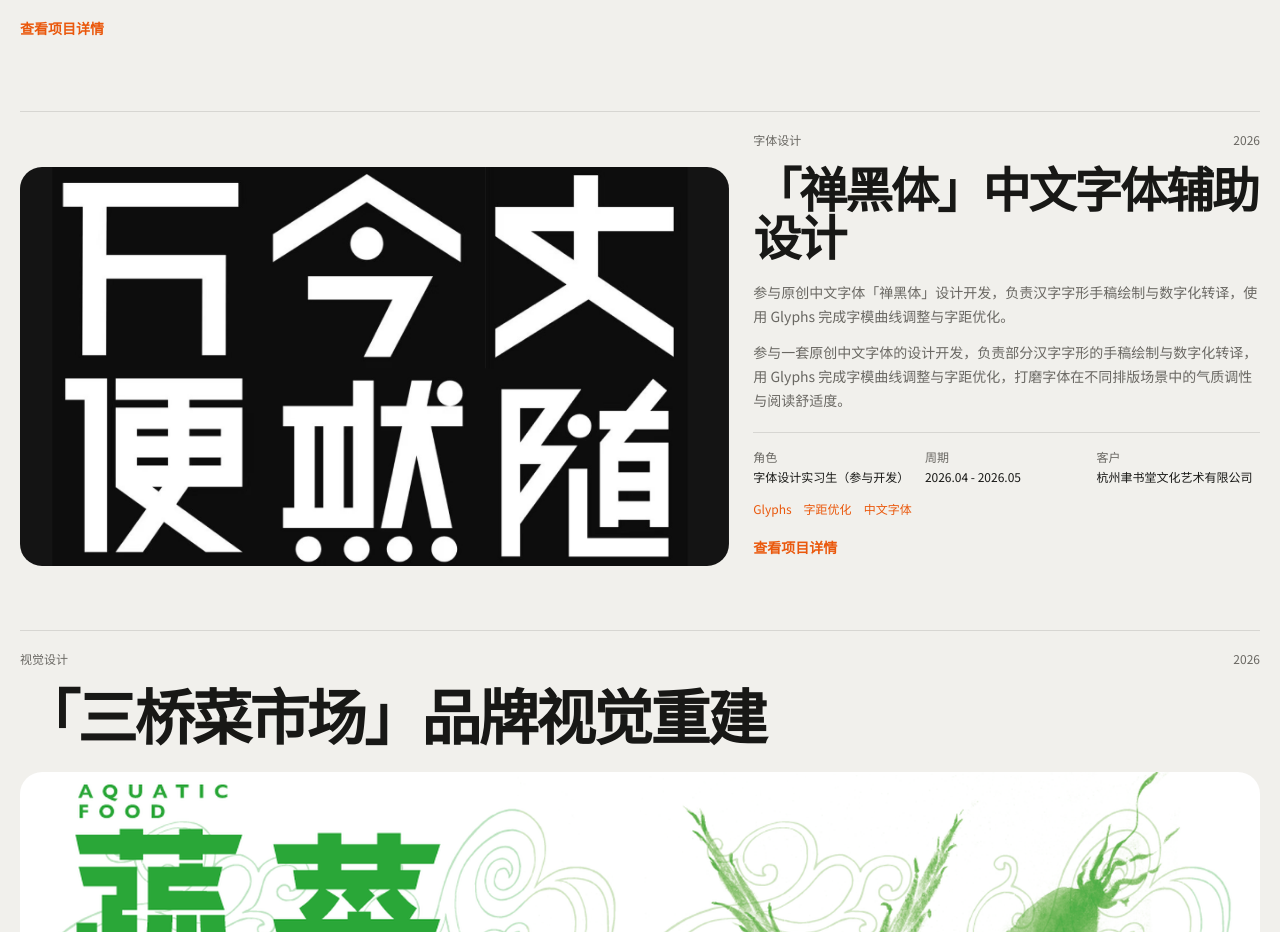
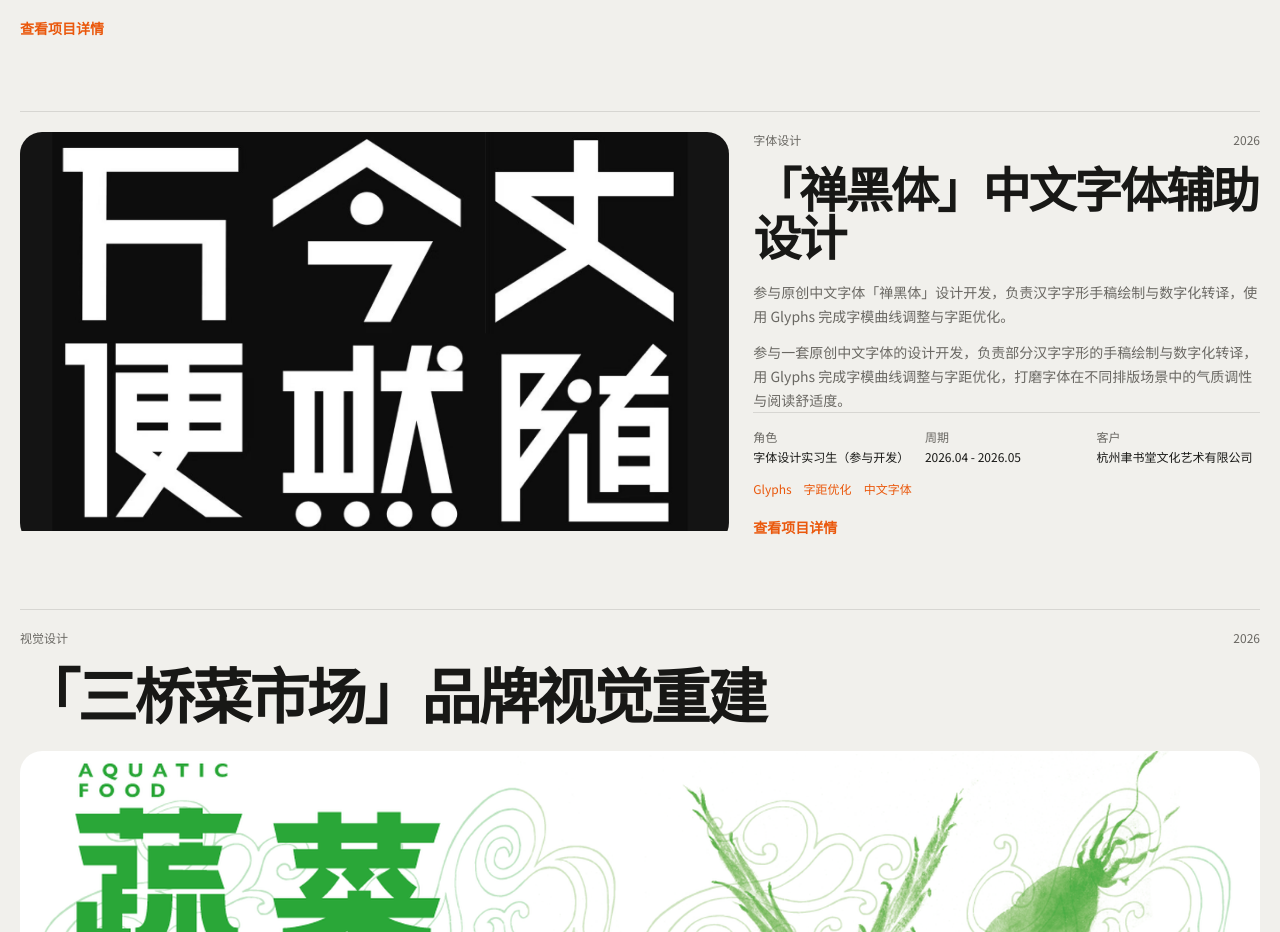
Before and after one commit to zhang0722-cn/portfolio, a React (Vite) app: page / in a window 1280 px wide. Shown: the part 3447-4379 px from the top of the page. Built offline with nearby package versions, Linux system fonts and the light colour scheme.

Commit message:
统一禅黑体卡片图文高度

```diff
--- a/src/components/Projects.tsx
+++ b/src/components/Projects.tsx
@@ -38,16 +38,16 @@ function ProjectCard({ project, index }: { project: Project; index: number }) {
           </div>
         </div>
       ) : (
-        <div className={`grid grid-cols-1 items-end gap-6 ${layouts[index] ?? layouts[1]}`}>
+        <div className={`grid grid-cols-1 ${index === 1 ? 'items-stretch' : 'items-end'} gap-6 ${layouts[index] ?? layouts[1]}`}>
           <a href={`#/project/${project.id}`} className={`block overflow-hidden ${imageOrder}`} style={{ borderRadius: 'var(--radius-lg)' }}>
             <img src={project.img} alt={project.title} loading="lazy" className="w-full object-contain transition-opacity duration-500 hover:opacity-90" style={{ aspectRatio: index === 0 ? '16/9' : project.coverRatio ?? '4/3' }} />
           </a>
-          <div className="pb-2">
+          <div className={index === 1 ? 'flex h-full flex-col pb-2' : 'pb-2'}>
             <div className="flex items-center justify-between text-xs" style={{ color: 'var(--muted)' }}><span>{project.category}</span><span>{project.year}</span></div>
             <h3 className="display mt-5 text-3xl font-bold md:text-5xl">{project.title}</h3>
             <p className="mt-4 max-w-xl text-sm leading-6" style={{ color: 'var(--muted)' }}>{project.desc}</p>
             <p className="mt-3 max-w-xl text-sm leading-6" style={{ color: 'var(--muted)' }}>{project.overview}</p>
-            <div className="mt-5 grid gap-2 border-t pt-4 text-xs sm:grid-cols-3" style={{ borderColor: 'var(--line)' }}>
+            <div className={index === 1 ? 'mt-auto grid gap-2 border-t pt-4 text-xs sm:grid-cols-3' : 'mt-5 grid gap-2 border-t pt-4 text-xs sm:grid-cols-3'} style={{ borderColor: 'var(--line)' }}>
               <div><span style={{ color: 'var(--muted)' }}>角色</span><p className="mt-1">{project.role}</p></div>
               <div><span style={{ color: 'var(--muted)' }}>周期</span><p className="mt-1">{project.period ?? '项目周期'}</p></div>
               <div><span style={{ color: 'var(--muted)' }}>客户</span><p className="mt-1">{project.client ?? '个人项目'}</p></div>
```
